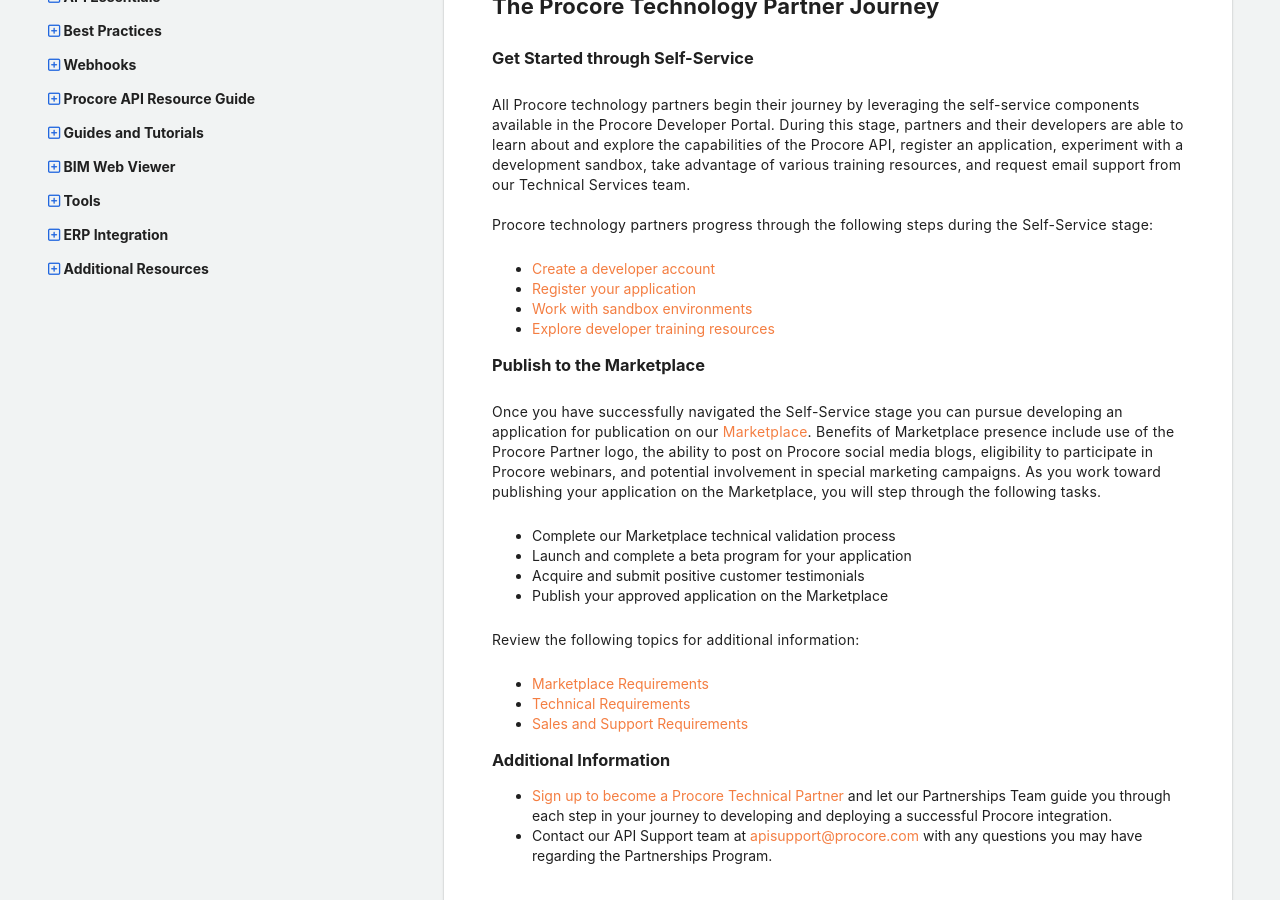
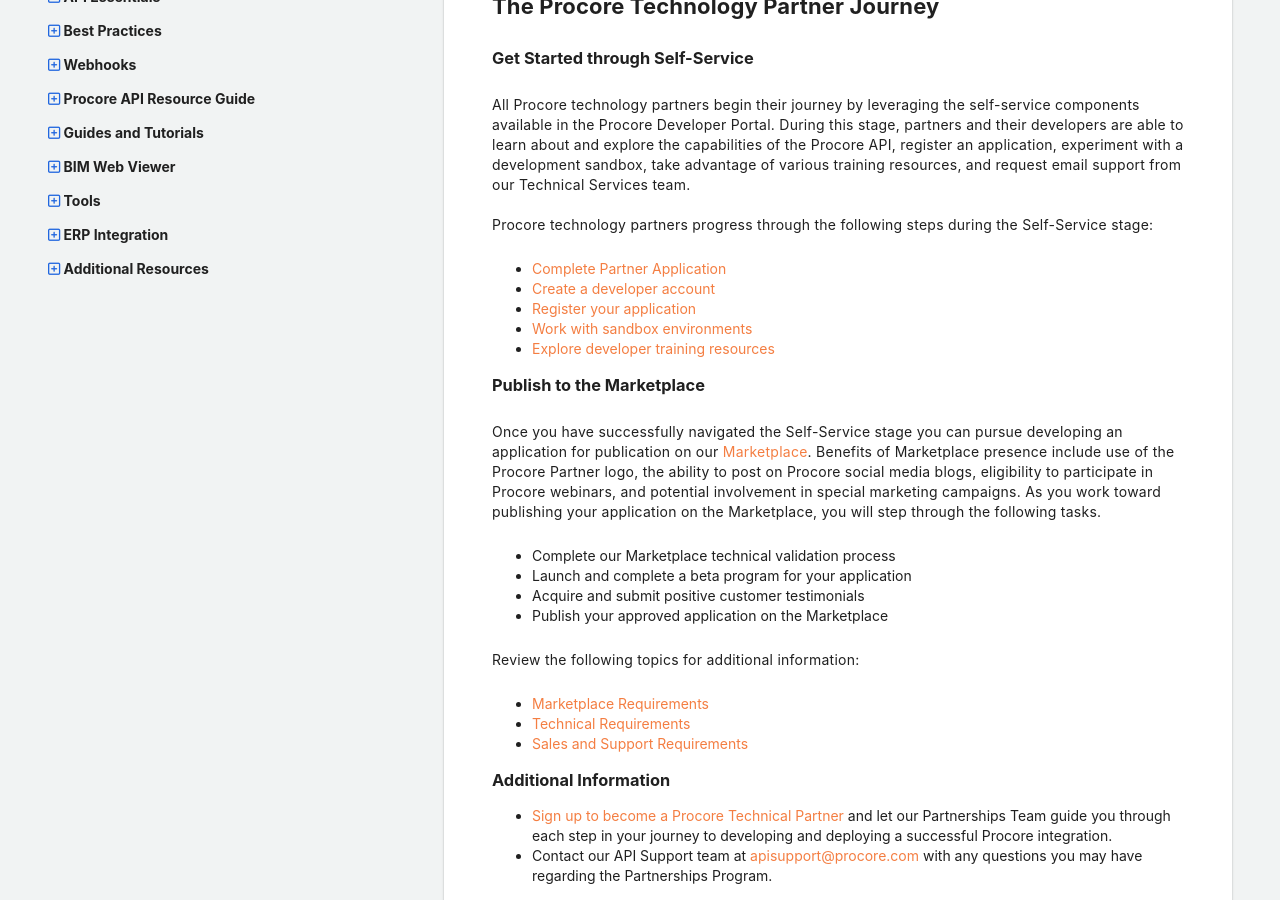
Before and after one commit to procore/documentation, a Jekyll site: the page built from overview/partner_overview.md, in a window 1280 px wide and 900 px high, scrolled down 497 px. Built offline with Jekyll 4.4.1, drawn with Linux system fonts in a browser that asks for light colours; comment, search, counter and statistics services are not loaded.

Commit message:
Add partner application as first step

```diff
--- a/overview/partner_overview.md
+++ b/overview/partner_overview.md
@@ -23,6 +23,7 @@ During this stage, partners and their developers are able to learn about and exp
 
 Procore technology partners progress through the following steps during the Self-Service stage:
 
+- [Complete Partner Application](https://developers.procore.com/partner-signup)
 - [Create a developer account]({{ site.url }}{{ site.baseurl }}{% link getting_started/new_account.md %})
 - [Register your application]({{ site.url }}{{ site.baseurl }}{% link building_applications/building_apps_intro.md %})
 - [Work with sandbox environments]({{ site.url }}{{ site.baseurl }}{% link getting_started/development_environments.md %})
```
